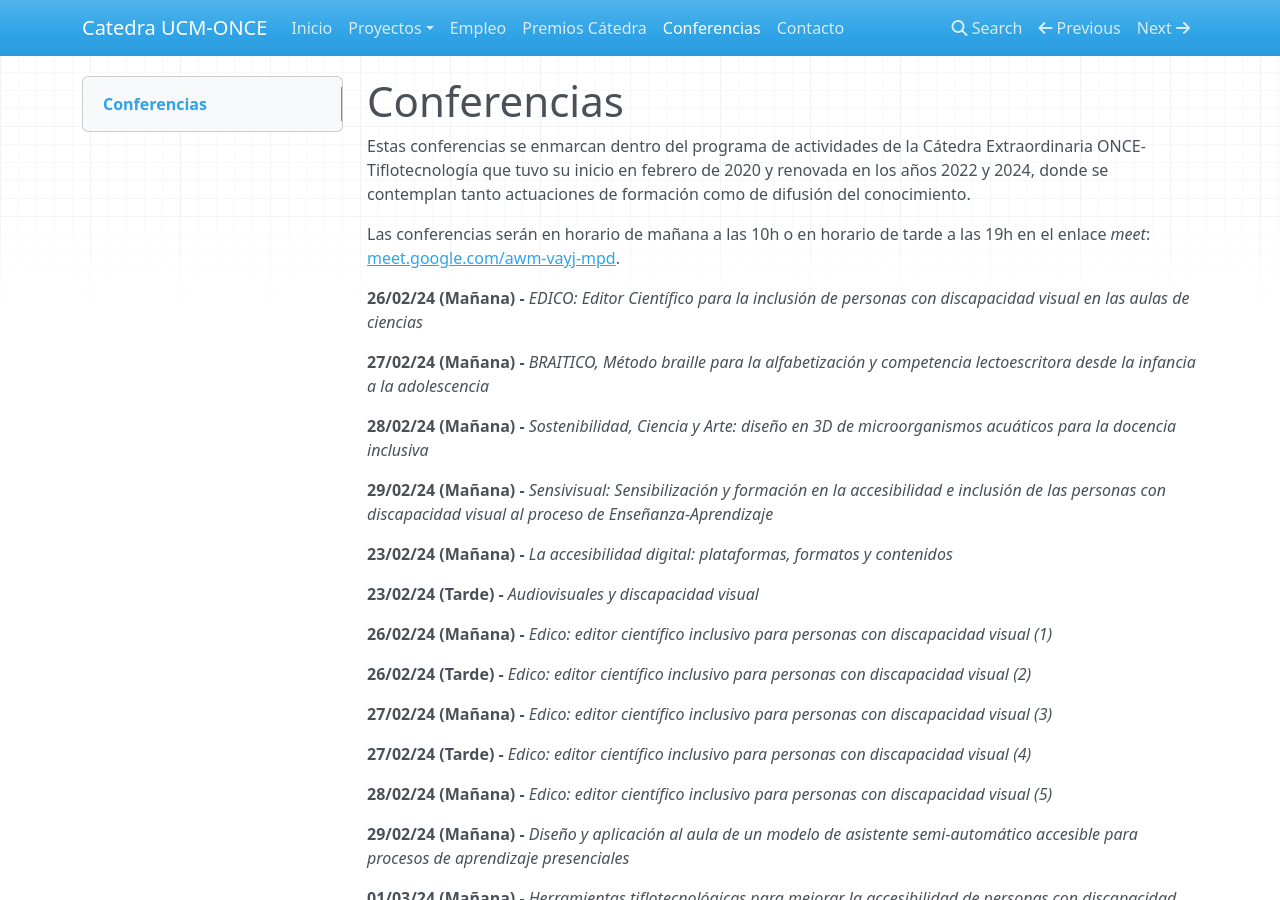
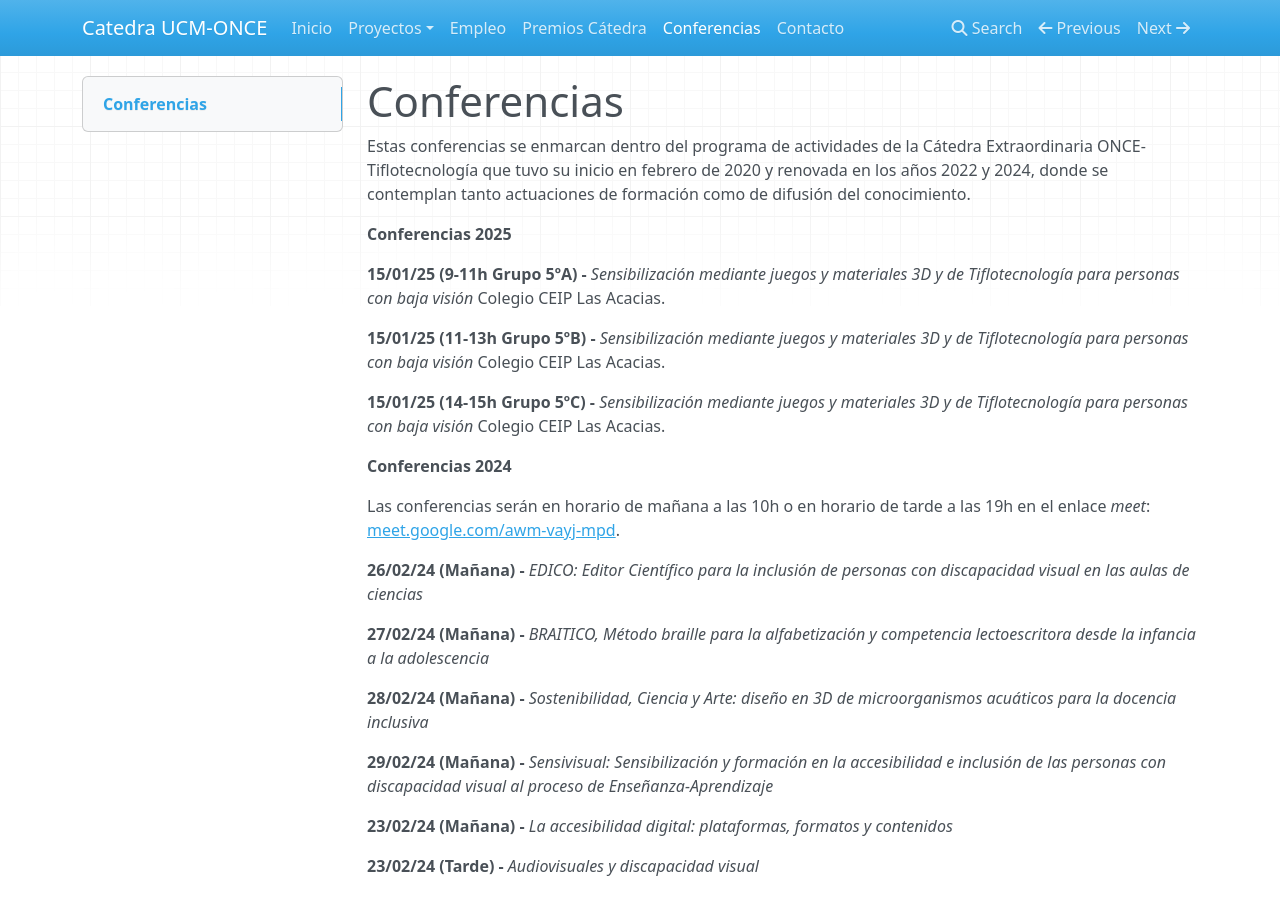
Before and after one commit to catedraonce/catedraonce.github.io, an MkDocs documentation site: the page built from docs/Conferencias/index.md, in a window 1280 px wide and 900 px high. Built offline with MkDocs 1.6.1, drawn with Linux system fonts in a browser that asks for light colours; nearby versions of some CDN libraries.

Commit message:
Añadidas conferencias 2025

```diff
--- a/docs/Conferencias/index.md
+++ b/docs/Conferencias/index.md
@@ -1,6 +1,18 @@
 # Conferencias
 
 Estas conferencias se enmarcan dentro del programa de actividades de la Cátedra Extraordinaria ONCE-Tiflotecnología que tuvo su inicio en febrero de 2020 y renovada en los años 2022 y 2024, donde se contemplan tanto actuaciones de formación como de difusión del conocimiento.
+
+
+**Conferencias 2025**
+
+**15/01/25 (9-11h Grupo 5ºA) -** *Sensibilización mediante juegos y materiales 3D y de Tiflotecnología para personas con baja visión* Colegio CEIP Las Acacias.
+
+**15/01/25 (11-13h Grupo 5ºB) -** *Sensibilización mediante juegos y materiales 3D y de Tiflotecnología para personas con baja visión* Colegio CEIP Las Acacias.
+
+**15/01/25 (14-15h Grupo 5ºC) -** *Sensibilización mediante juegos y materiales 3D y de Tiflotecnología para personas con baja visión* Colegio CEIP Las Acacias.
+
+
+**Conferencias 2024**
 
 Las conferencias serán en horario de mañana a las 10h o en horario de tarde a las 19h en el enlace *meet*:  [meet.google.com/awm-vayj-mpd](http://meet.google.com/awm-vayj-mpd).
 
```
